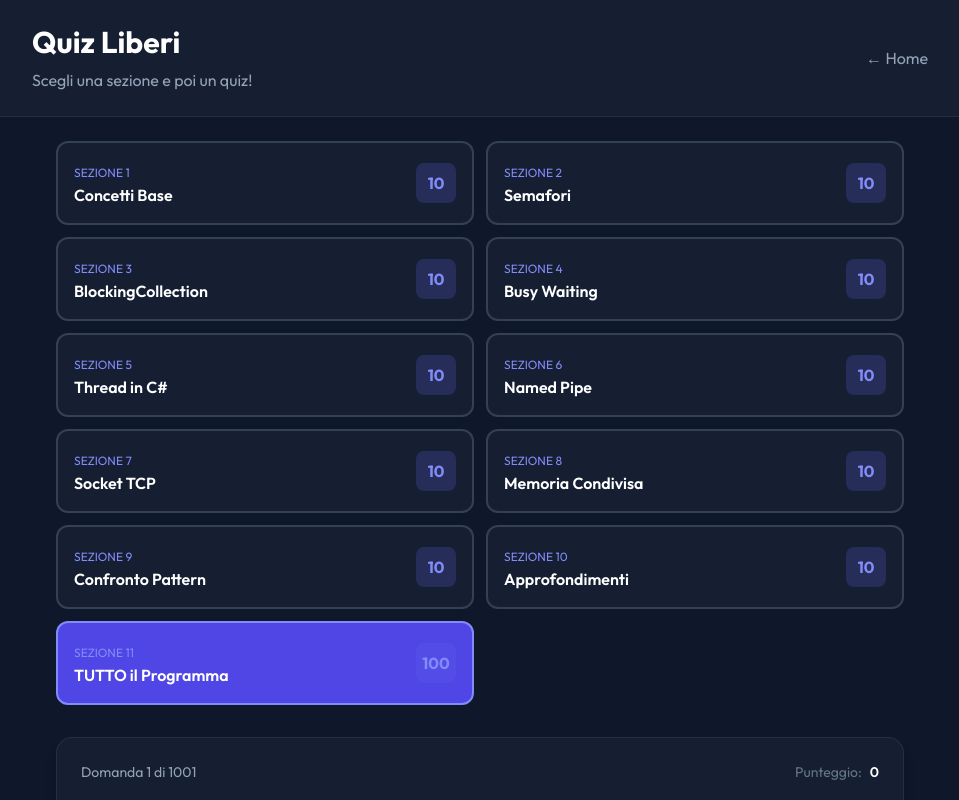
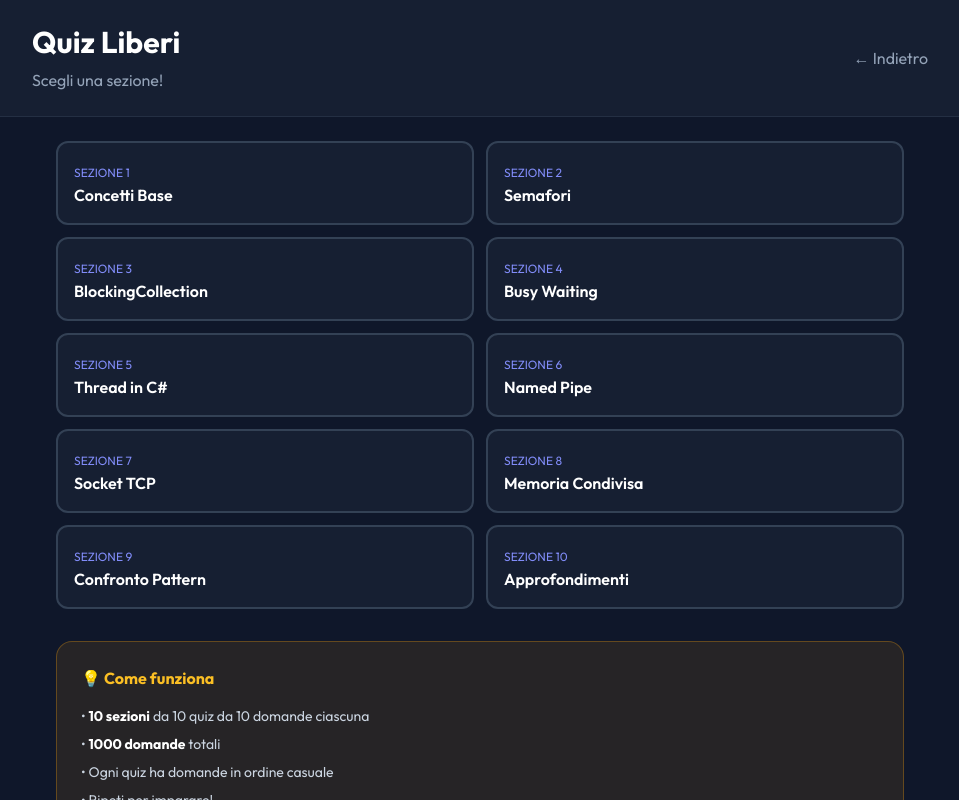
Before and after one commit to JstPaox/producer-consumer-tutorial, a Next.js app: page /quiz in a window 1280 px wide. Shown: the top 800 px of the page, without its empty margins (160-1119 px from the left). Built offline with nearby package versions, Linux system fonts and the light colour scheme.

Commit message:
Fix quiz selection: choose 1 of 10 quizzes, back button, show errors after finish

```diff
--- a/components/Quiz.js
+++ b/components/Quiz.js
@@ -1,4 +1,4 @@
-import { useState, useEffect } from 'react';
+import { useState, useEffect, useRef } from 'react';
 
 let quizData = null;
 
@@ -24,6 +24,9 @@ export default function Quiz({ topic, onComplete, showAllTopics = false }) {
   const [optionOrder, setOptionOrder] = useState([]);
   const [loaded, setLoaded] = useState(false);
   const [quizDataLocal, setQuizDataLocal] = useState(null);
+  const [userAnswers, setUserAnswers] = useState([]);
+  const [showWrong, setShowWrong] = useState(false);
+  const timeoutRef = useRef(null);
 
   useEffect(() => {
     loadQuizData().then(data => {
@@ -32,6 +35,9 @@ export default function Quiz({ topic, onComplete, showAllTopics = false }) {
         setLoaded(true);
       }
     });
+    return () => {
+      if (timeoutRef.current) clearTimeout(timeoutRef.current);
+    };
   }, []);
 
   useEffect(() => {
@@ -81,6 +87,8 @@ export default function Quiz({ topic, onComplete, showAllTopics = false }) {
     setFinished(false);
     setSelected(null);
     setShowExplanation(false);
+    setUserAnswers([]);
+    setShowWrong(false);
 
     if (shuffled.length > 0) {
       initOptions(shuffled[0]);
@@ -145,11 +153,20 @@ export default function Quiz({ topic, onComplete, showAllTopics = false }) {
     setShowExplanation(true);
 
     const correctIdx = getCorrectIndex();
-    if (idx === correctIdx) {
+    const isCorrect = idx === correctIdx;
+
+    if (isCorrect) {
       setScore(s => s + 1);
     }
 
-    setTimeout(() => {
+    setUserAnswers(prev => [...prev, {
+      question: questions[currentQ],
+      userAnswer: idx,
+      correctAnswer: correctIdx,
+      isCorrect
+    }]);
+
+    timeoutRef.current = setTimeout(() => {
       if (currentQ + 1 < questions.length) {
         setCurrentQ(c => c + 1);
         setSelected(null);
@@ -158,10 +175,27 @@ export default function Quiz({ topic, onComplete, showAllTopics = false }) {
       } else {
         setFinished(true);
         if (onComplete) {
-          onComplete(score + (idx === correctIdx ? 1 : 0));
+          onComplete(score + (isCorrect ? 1 : 0));
         }
       }
-    }, 1500);
+    }, 2500);
+  };
+
+  const goBack = () => {
+    if (timeoutRef.current) clearTimeout(timeoutRef.current);
+    if (currentQ > 0) {
+      const prevAnswer = userAnswers[userAnswers.length - 1];
+      setCurrentQ(c => c - 1);
+      setSelected(null);
+      setShowExplanation(false);
+      initOptions(questions[currentQ - 1]);
+      if (prevAnswer) {
+        if (prevAnswer.isCorrect) {
+          setScore(s => s - 1);
+        }
+        setUserAnswers(prev => prev.slice(0, -1));
+      }
+    }
   };
 
   if (!loaded) {
@@ -181,25 +215,59 @@ export default function Quiz({ topic, onComplete, showAllTopics = false }) {
   }
 
   if (finished) {
+    const wrongAnswers = userAnswers.filter(a => !a.isCorrect);
     const percent = Math.round((score / questions.length) * 100);
     return (
-      <div className="text-center py-12">
-        <div className="w-24 h-24 mx-auto mb-6 rounded-full flex items-center justify-center bg-gradient-to-br from-green-500 to-emerald-500">
-          <svg className="w-12 h-12 text-white" fill="currentColor" viewBox="0 0 20 20">
-            <path fillRule="evenodd" d="M16.707 5.293a1 1 0 010 1.414l-8 8a1 1 0 01-1.414 0l-4-4a1 1 0 011.414-1.414L8 12.586l7.293-7.293a1 1 0 011.414 0z" clipRule="evenodd" />
-          </svg>
+      <div className="space-y-6">
+        <div className="text-center py-8">
+          <div className={`w-24 h-24 mx-auto mb-6 rounded-full flex items-center justify-center ${
+            percent >= 70 ? 'bg-gradient-to-br from-green-500 to-emerald-500' :
+            percent >= 40 ? 'bg-gradient-to-br from-yellow-500 to-orange-500' :
+            'bg-gradient-to-br from-red-500 to-pink-500'
+          }`}>
+            <span className="text-4xl font-bold text-white">{percent}%</span>
           </div>
           <h3 className="text-2xl font-bold text-white mb-2">Quiz Completato!</h3>
           <p className="text-lg text-slate-400 mb-2">
             Punteggio: <span className="font-bold text-green-400">{score}/{questions.length}</span>
           </p>
-        <p className="text-sm text-slate-500 mb-6">{percent}% corrette</p>
+          <p className="text-sm text-slate-500 mb-6">
+            {wrongAnswers.length} {wrongAnswers.length === 1 ? 'errore' : 'errori'}
+          </p>
+
+          {wrongAnswers.length > 0 && (
+            <button
+              onClick={() => setShowWrong(!showWrong)}
+              className="px-6 py-3 bg-amber-600 text-white rounded-xl font-semibold hover:bg-amber-500 cursor-pointer mb-4"
+            >
+              {showWrong ? 'Nascondi errori' : 'Vedi dove hai sbagliato'}
+            </button>
+          )}
+
           <button
             onClick={() => loadQuiz(topic)}
-          className="px-6 py-3 bg-indigo-600 text-white rounded-xl font-semibold hover:bg-indigo-500 cursor-pointer"
+            className="px-6 py-3 bg-indigo-600 text-white rounded-xl font-semibold hover:bg-indigo-500 cursor-pointer block mx-auto"
           >
             Ripeti Quiz
           </button>
+        </div>
+
+        {showWrong && (
+          <div className="space-y-4">
+            <h4 className="text-lg font-bold text-white">Errori:</h4>
+            {wrongAnswers.map((answer, idx) => (
+              <div key={idx} className="bg-red-500/10 border border-red-500/30 rounded-xl p-4">
+                <p className="text-white font-medium mb-2">{answer.question.q}</p>
+                <p className="text-red-400 text-sm">
+                  La tua risposta: {getOptionLabel(answer.userAnswer)}
+                </p>
+                <p className="text-green-400 text-sm">
+                  Risposta corretta: {getOptionLabel(answer.correctAnswer)}
+                </p>
+              </div>
+            ))}
+          </div>
+        )}
       </div>
     );
   }
@@ -209,7 +277,20 @@ export default function Quiz({ topic, onComplete, showAllTopics = false }) {
   return (
     <div className="space-y-6">
       <div className="flex items-center justify-between text-sm">
+        <div className="flex items-center gap-3">
+          <button
+            onClick={goBack}
+            disabled={currentQ === 0}
+            className={`px-3 py-1 rounded-lg text-sm cursor-pointer ${
+              currentQ === 0
+                ? 'text-slate-600 cursor-not-allowed'
+                : 'text-slate-400 hover:text-white hover:bg-slate-700'
+            }`}
+          >
+            ← Indietro
+          </button>
           <span className="text-slate-400">Domanda {currentQ + 1} di {questions.length}</span>
+        </div>
         <div className="flex items-center gap-2">
           <span className="text-slate-500">Punteggio:</span>
           <span className="font-semibold text-white">{score}</span>
--- a/pages/index.js
+++ b/pages/index.js
@@ -50,6 +50,7 @@ export default function Home() {
         </div>
         <div className="flex items-center gap-4">
           <Link href="/free"><span className="text-slate-400 hover:text-white transition-colors cursor-pointer">Tutti i Listati</span></Link>
+          <Link href="/quiz"><span className="text-slate-400 hover:text-white transition-colors cursor-pointer">Quiz</span></Link>
           <button onClick={() => localStorage.clear() || window.location.reload()} className="text-slate-500 hover:text-red-400 text-sm cursor-pointer">Reset Progresso</button>
         </div>
       </nav>
@@ -69,9 +70,6 @@ export default function Home() {
             Impara <strong className="text-white">tutti i pattern</strong> di comunicazione tra thread e processi in C#.
             Ogni concetto, ogni listato, ogni dettaglio.
           </p>
-          <p className="text-sm text-slate-500">
-            Domani hai la verifica? Studia qui. Il sito contiene tutto quello che c'è nel documento.
-          </p>
         </div>
 
         {/* Progress */}
@@ -84,18 +82,18 @@ export default function Home() {
             <div className="h-full bg-gradient-to-r from-green-500 to-emerald-500 rounded-full transition-all duration-500" style={{ width: `${(completedCount/totalChapters)*100}%` }} />
           </div>
           {completedCount === totalChapters && (
-            <p className="text-center text-green-400 font-semibold mt-3">✅ Completo! Sei pronto per la verifica!</p>
+            <p className="text-center text-green-400 font-semibold mt-3">Completo! Sei pronto per la verifica!</p>
           )}
         </div>
 
-        {/* Capitolo 1: Fondamentali - Always visible */}
+        {/* Capitolo 1: Fondamentali */}
         <div className="mb-8">
           <h2 className="text-xl font-bold text-white mb-4">Inizia da qui (obbligatorio)</h2>
           <Link href="/learn/base">
             <div className="card bg-blue-600/20 border-2 border-blue-500/50 hover:border-blue-400 cursor-pointer">
               <div className="flex items-center gap-4">
                 <div className="w-12 h-12 bg-blue-500/20 rounded-xl flex items-center justify-center">
-                  <span className="text-2xl">📚</span>
+                  <span className="text-2xl">1</span>
                 </div>
                 <div>
                   <h3 className="text-lg font-bold text-white">1. Concetti Fondamentali</h3>
@@ -112,18 +110,27 @@ export default function Home() {
           <div className="grid md:grid-cols-2 gap-4">
             {chapters.slice(1, 5).map((ch, i) => {
               const done = progress.chapters?.[ch.id];
-              const unlocked = i === 0 || progress.chapters?.[chapters[i]?.id];
-              const ChapterLink = ({ children }) => done ? (
-                <Link key={ch.id} href={`/learn/${ch.id}`}>{children}</Link>
-              ) : (
-                <div key={ch.id}>{children}</div>
-              );
+              const idx = i + 1;
               return (
-                <ChapterLink>
-                  <div className={`card ${done ? 'bg-green-600/10 border-green-500/30' : done === false ? 'bg-slate-800/50 border-slate-700/50 opacity-50' : 'bg-slate-800/50 border-slate-700/50 hover:border-indigo-500 cursor-not-allowed'}`}>
+                done ? (
+                  <Link key={ch.id} href={`/learn/${ch.id}`}>
+                    <div className="card bg-green-600/10 border-green-500/30 hover:border-indigo-500">
+                      <div className="flex items-center gap-4">
+                        <div className="w-10 h-10 rounded-lg flex items-center justify-center bg-green-500/20 text-green-400">
+                          ✓
+                        </div>
+                        <div>
+                          <h3 className="font-semibold text-white">{ch.title}</h3>
+                          <p className="text-slate-400 text-sm">{ch.desc}</p>
+                        </div>
+                      </div>
+                    </div>
+                  </Link>
+                ) : (
+                  <div key={ch.id} className="card bg-slate-800/50 border-slate-700/50 opacity-50">
                     <div className="flex items-center gap-4">
-                      <div className={`w-10 h-10 rounded-lg flex items-center justify-center ${done ? 'bg-green-500/20 text-green-400' : 'bg-slate-700 text-slate-400'}`}>
-                        {done ? '✓' : i + 2}
+                      <div className="w-10 h-10 rounded-lg flex items-center justify-center bg-slate-700 text-slate-400">
+                        {idx + 1}
                       </div>
                       <div>
                         <h3 className="font-semibold text-white">{ch.title}</h3>
@@ -131,7 +138,7 @@ export default function Home() {
                       </div>
                     </div>
                   </div>
-                </ChapterLink>
+                )
               );
             })}
           </div>
@@ -143,18 +150,27 @@ export default function Home() {
             {chapters.slice(5, 7).map((ch, i) => {
               const done = progress.chapters?.[ch.id];
               const idx = i + 5;
-              const unlocked = idx === 0 || progress.chapters?.[chapters[idx - 1]?.id];
-              const ChapterLink = ({ children }) => done || unlocked ? (
-                <Link key={ch.id} href={`/learn/${ch.id}`}>{children}</Link>
-              ) : (
-                <div key={ch.id}>{children}</div>
-              );
+              const canAccess = i === 0 ? progress.chapters?.[chapters[4]?.id] : true;
               return (
-                <ChapterLink>
-                  <div className={`card ${done ? 'bg-green-600/10 border-green-500/30' : 'bg-slate-800/50 border-slate-700/50 opacity-50'}`}>
+                (done || canAccess) ? (
+                  <Link key={ch.id} href={`/learn/${ch.id}`}>
+                    <div className="card bg-green-600/10 border-green-500/30 hover:border-indigo-500">
+                      <div className="flex items-center gap-4">
+                        <div className="w-10 h-10 rounded-lg flex items-center justify-center bg-green-500/20 text-green-400">
+                          {done ? '✓' : idx + 1}
+                        </div>
+                        <div>
+                          <h3 className="font-semibold text-white">{ch.title}</h3>
+                          <p className="text-slate-400 text-sm">{ch.desc}</p>
+                        </div>
+                      </div>
+                    </div>
+                  </Link>
+                ) : (
+                  <div key={ch.id} className="card bg-slate-800/50 border-slate-700/50 opacity-50">
                     <div className="flex items-center gap-4">
-                      <div className={`w-10 h-10 rounded-lg flex items-center justify-center ${done ? 'bg-green-500/20 text-green-400' : 'bg-slate-700 text-slate-400'}`}>
-                        {done ? '✓' : idx + 1}
+                      <div className="w-10 h-10 rounded-lg flex items-center justify-center bg-slate-700 text-slate-400">
+                        {idx + 1}
                       </div>
                       <div>
                         <h3 className="font-semibold text-white">{ch.title}</h3>
@@ -162,22 +178,10 @@ export default function Home() {
                       </div>
                     </div>
                   </div>
-                </ChapterLink>
+                )
               );
             })}
           </div>
-        </div>
-
-        {/* Consigli studio */}
-        <div className="bg-amber-500/10 border border-amber-500/30 rounded-2xl p-6 mb-8">
-          <h3 className="font-bold text-amber-400 mb-3">📋 Consigli per la verifica</h3>
-          <ul className="text-slate-300 space-y-2 text-sm">
-            <li>• Leggi la <strong className="text-white">spiegazione</strong> di ogni capitolo</li>
-            <li>• Studia il <strong className="text-white">codice</strong> riga per riga</li>
-            <li>• Ripeti i <strong className="text-white">quiz</strong> finché non li fai tutti giusti</li>
-            <li>• Ricorda i <strong className="text-white">valori iniziali</strong> dei semafori (0, 1)</li>
-            <li>• Sappi quando usare <strong className="text-white">WaitOne()</strong> vs <strong className="text-white">Release()</strong></li>
-          </ul>
         </div>
 
         {/* Quiz Liberi */}
@@ -186,20 +190,31 @@ export default function Home() {
             <div className="card bg-gradient-to-r from-purple-600/20 to-indigo-600/20 border-2 border-purple-500/50 hover:border-purple-400 cursor-pointer">
               <div className="flex items-center gap-4">
                 <div className="w-12 h-12 bg-purple-500/20 rounded-xl flex items-center justify-center">
-                  <span className="text-2xl">🧠</span>
+                  <span className="text-2xl">?</span>
                 </div>
                 <div>
                   <h3 className="text-lg font-bold text-white">Quiz Liberi</h3>
-                  <p className="text-purple-300 text-sm">Tante domande per esercitarti! 30+ domande random</p>
+                  <p className="text-purple-300 text-sm">Tante domande per esercitarti!</p>
                 </div>
               </div>
             </div>
           </Link>
         </div>
+
+        <div className="bg-amber-500/10 border border-amber-500/30 rounded-2xl p-6">
+          <h3 className="font-bold text-amber-400 mb-3">Come funziona questo sito</h3>
+          <ul className="text-slate-300 space-y-2 text-sm">
+            <li>- Clicca su un capitolo per studiare</li>
+            <li>- Leggi la spiegazione e il codice</li>
+            <li>- Vai al capitolo successivo quando sei pronto</li>
+            <li>- Usa i quiz per verificare quello che sai</li>
+            <li>- Il tuo progresso si salva da solo</li>
+          </ul>
+        </div>
       </main>
 
       <footer className="relative z-10 border-t border-slate-800 mt-16 py-6 text-center">
-        <p className="text-slate-500 text-sm">P-C Academy • Studia tutto, prendi 10 🎯</p>
+        <p className="text-slate-500 text-sm">P-C Academy - Studia tutto, prendi 10</p>
       </footer>
     </div>
   );
--- a/pages/quiz.js
+++ b/pages/quiz.js
@@ -4,31 +4,40 @@ import dynamic from 'next/dynamic';
 const Quiz = dynamic(() => import('../components/Quiz'), { ssr: false });
 
 const defaultSections = [
-  { id: 'base', title: 'Concetti Base', count: 10 },
-  { id: 'semaphore', title: 'Semafori', count: 10 },
-  { id: 'queue', title: 'BlockingCollection', count: 10 },
-  { id: 'busywait', title: 'Busy Waiting', count: 10 },
-  { id: 'thread', title: 'Thread in C#', count: 10 },
-  { id: 'pipe', title: 'Named Pipe', count: 10 },
-  { id: 'socket', title: 'Socket TCP', count: 10 },
-  { id: 'memory', title: 'Memoria Condivisa', count: 10 },
-  { id: 'comparison', title: 'Confronto Pattern', count: 10 },
-  { id: 'advanced', title: 'Approfondimenti', count: 10 },
-  { id: 'all', title: 'TUTTO il Programma', count: 100 },
+  { id: 'base', title: 'Concetti Base' },
+  { id: 'semaphore', title: 'Semafori' },
+  { id: 'queue', title: 'BlockingCollection' },
+  { id: 'busywait', title: 'Busy Waiting' },
+  { id: 'thread', title: 'Thread in C#' },
+  { id: 'pipe', title: 'Named Pipe' },
+  { id: 'socket', title: 'Socket TCP' },
+  { id: 'memory', title: 'Memoria Condivisa' },
+  { id: 'comparison', title: 'Confronto Pattern' },
+  { id: 'advanced', title: 'Approfondimenti' },
 ];
 
+const sectionTitles = {
+  base: 'Concetti Fondamentali',
+  semaphore: 'Semafori',
+  queue: 'BlockingCollection',
+  busywait: 'Busy Waiting',
+  thread: 'Thread in C#',
+  pipe: 'Named Pipe',
+  socket: 'Socket TCP',
+  memory: 'Memoria Condivisa',
+  comparison: 'Confronto Pattern',
+  advanced: 'Approfondimenti',
+};
+
 export default function QuizLiberi() {
-  const [selectedSection, setSelectedSection] = useState('all');
+  const [selectedSection, setSelectedSection] = useState(null);
   const [selectedQuiz, setSelectedQuiz] = useState(null);
   const [quizList, setQuizList] = useState([]);
   const [loading, setLoading] = useState(false);
+  const [step, setStep] = useState('sections');
 
   useEffect(() => {
-    if (selectedSection === 'all') {
-      setQuizList([]);
-      setSelectedQuiz(null);
-      return;
-    }
+    if (selectedSection && step === 'quizzes') {
       setLoading(true);
       fetch('/data/quizdata.json')
         .then(res => res.json())
@@ -39,31 +48,30 @@ export default function QuizLiberi() {
           } else {
             setQuizList([]);
           }
-        setSelectedQuiz(null);
           setLoading(false);
         })
         .catch(() => {
           setQuizList([]);
           setLoading(false);
         });
-  }, [selectedSection]);
+    }
+  }, [selectedSection, step]);
 
   const handleSectionClick = (sectionId) => {
     setSelectedSection(sectionId);
-    if (sectionId === 'all') {
-      setSelectedQuiz(null);
-      setQuizList([]);
-    }
-  };
-
-  const handleBackToSections = () => {
-    setSelectedSection('all');
+    setStep('quizzes');
     setSelectedQuiz(null);
     setQuizList([]);
   };
 
-  const handleBackToQuizzes = () => {
+  const handleBack = () => {
+    if (selectedQuiz) {
       setSelectedQuiz(null);
+    } else if (step === 'quizzes') {
+      setStep('sections');
+      setSelectedSection(null);
+      setQuizList([]);
+    }
   };
 
   return (
@@ -73,45 +81,53 @@ export default function QuizLiberi() {
           <div>
             <h1 className="text-3xl font-bold text-white mb-2">Quiz Liberi</h1>
             <p className="text-slate-400">
-              {selectedQuiz
-                ? selectedQuiz.title
-                : selectedSection === 'all'
-                  ? 'Scegli una sezione e poi un quiz!'
-                  : 'Scegli un quiz!'}
+              {step === 'sections' && 'Scegli una sezione!'}
+              {step === 'quizzes' && !selectedQuiz && 'Scegli un quiz!'}
+              {selectedQuiz && selectedQuiz.title}
             </p>
           </div>
-          <div className="flex gap-3">
-            {selectedQuiz && (
           <button
-                onClick={handleBackToQuizzes}
+            onClick={handleBack}
             className="text-slate-400 hover:text-white transition-colors"
           >
-                ← Scegli altro quiz
+            ← Indietro
           </button>
-            )}
-            {selectedSection !== 'all' && !selectedQuiz && (
-              <button
-                onClick={handleBackToSections}
-                className="text-slate-400 hover:text-white transition-colors"
-              >
-                ← Altre sezioni
-              </button>
-            )}
-            <a href="/" className="text-slate-400 hover:text-white transition-colors">← Home</a>
-          </div>
         </div>
       </header>
 
       <main className="max-w-4xl mx-auto p-6">
-        {!selectedQuiz && selectedSection !== 'all' && quizList.length > 0 && (
+        {loading && (
+          <div className="flex items-center justify-center py-12">
+            <div className="animate-spin w-8 h-8 border-2 border-indigo-500 border-t-transparent rounded-full"></div>
+          </div>
+        )}
+
+        {!loading && step === 'sections' && (
+          <div className="mb-8">
+            <div className="grid md:grid-cols-2 gap-3">
+              {defaultSections.map((section, idx) => (
+                <button
+                  key={section.id}
+                  onClick={() => handleSectionClick(section.id)}
+                  className="p-4 rounded-xl text-left transition-all cursor-pointer bg-slate-800/50 border-2 border-slate-700 hover:border-indigo-500 hover:bg-indigo-500/10"
+                >
+                  <div>
+                    <span className="text-xs text-indigo-400 uppercase">Sezione {idx + 1}</span>
+                    <h3 className="font-semibold text-white">{section.title}</h3>
+                  </div>
+                </button>
+              ))}
+            </div>
+          </div>
+        )}
+
+        {!loading && step === 'quizzes' && !selectedQuiz && (
           <div className="mb-8">
             <div className="grid md:grid-cols-2 gap-3">
               {quizList.map((quiz) => (
                 <button
                   key={quiz.id}
-                  onClick={() => {
-                    setSelectedQuiz({ id: `${selectedSection}.${quiz.id}`, title: quiz.title });
-                  }}
+                  onClick={() => setSelectedQuiz({ id: `${selectedSection}.${quiz.id}`, title: quiz.title })}
                   className="p-4 rounded-xl text-left transition-all cursor-pointer bg-slate-800/50 border-2 border-slate-700 hover:border-indigo-500 hover:bg-indigo-500/10"
                 >
                   <div className="flex items-center justify-between">
@@ -129,43 +145,9 @@ export default function QuizLiberi() {
           </div>
         )}
 
-        {!selectedQuiz && (selectedSection === 'all' || loading) && (
-          <div className="mb-8">
-            <div className="grid md:grid-cols-2 gap-3">
-              {defaultSections.map((section, idx) => (
-                <button
-                  key={section.id}
-                  onClick={() => handleSectionClick(section.id)}
-                  className={`p-4 rounded-xl text-left transition-all cursor-pointer ${
-                    selectedSection === section.id
-                      ? 'bg-indigo-600 border-2 border-indigo-400'
-                      : 'bg-slate-800/50 border-2 border-slate-700 hover:border-slate-600'
-                  }`}
-                >
-                  <div className="flex items-center justify-between">
-                    <div>
-                      <span className="text-xs text-indigo-400 uppercase">Sezione {idx + 1}</span>
-                      <h3 className="font-semibold text-white">{section.title}</h3>
-                    </div>
-                    <div className="w-10 h-10 rounded-lg bg-indigo-500/20 flex items-center justify-center">
-                      <span className="text-indigo-400 font-bold">{section.count}</span>
-                    </div>
-                  </div>
-                </button>
-              ))}
-            </div>
-          </div>
-        )}
-
         {selectedQuiz && (
           <div className="card bg-slate-800/50 border border-slate-700/50">
             <Quiz topic={selectedQuiz.id} showAllTopics={false} />
-          </div>
-        )}
-
-        {selectedSection === 'all' && !selectedQuiz && (
-          <div className="card bg-slate-800/50 border border-slate-700/50">
-            <Quiz topic="all" showAllTopics={true} />
           </div>
         )}
 
@@ -176,7 +158,6 @@ export default function QuizLiberi() {
             <li>• <strong className="text-white">1000 domande</strong> totali</li>
             <li>• Ogni quiz ha domande in ordine casuale</li>
             <li>• Ripeti per imparare!</li>
-            <li>• Vero/Falso e scelta multipla</li>
           </ul>
         </div>
       </main>
```
Also changed, not shown: components/InfoBox.js (added, +47 -0 lines). Lines whose indentation alone changed are shown as unchanged.
